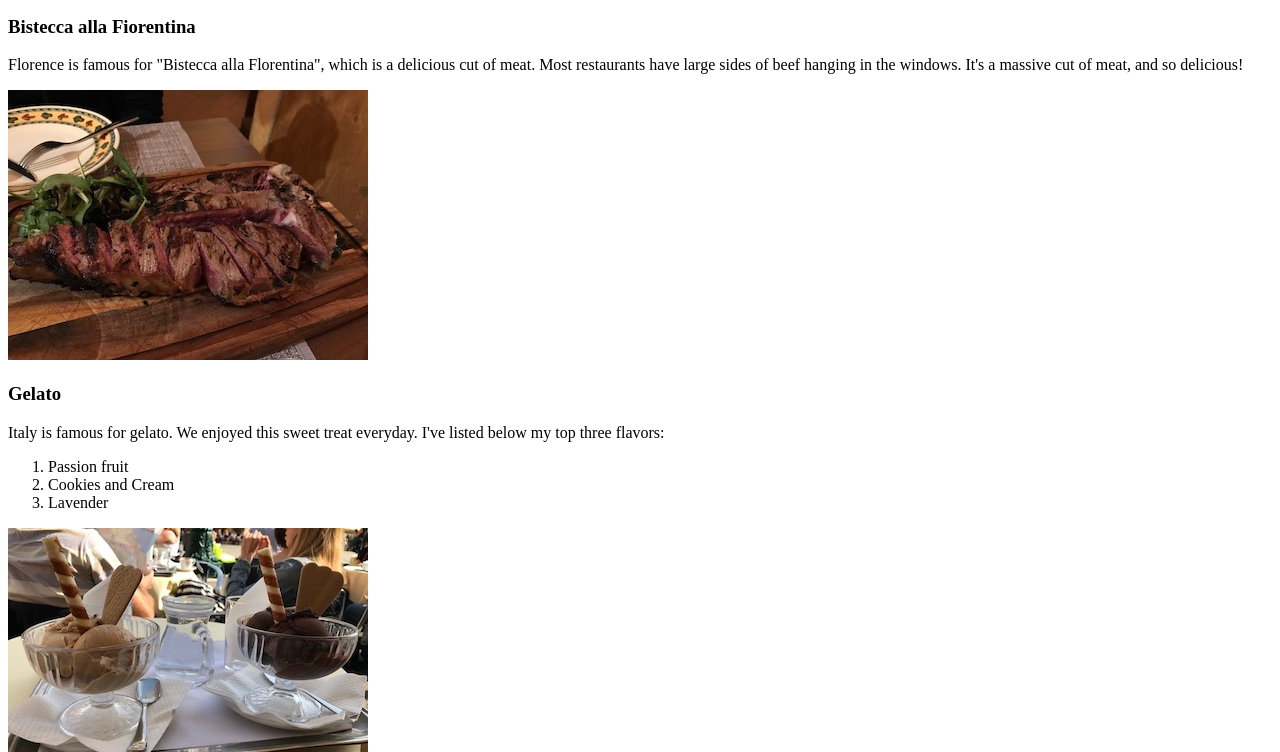
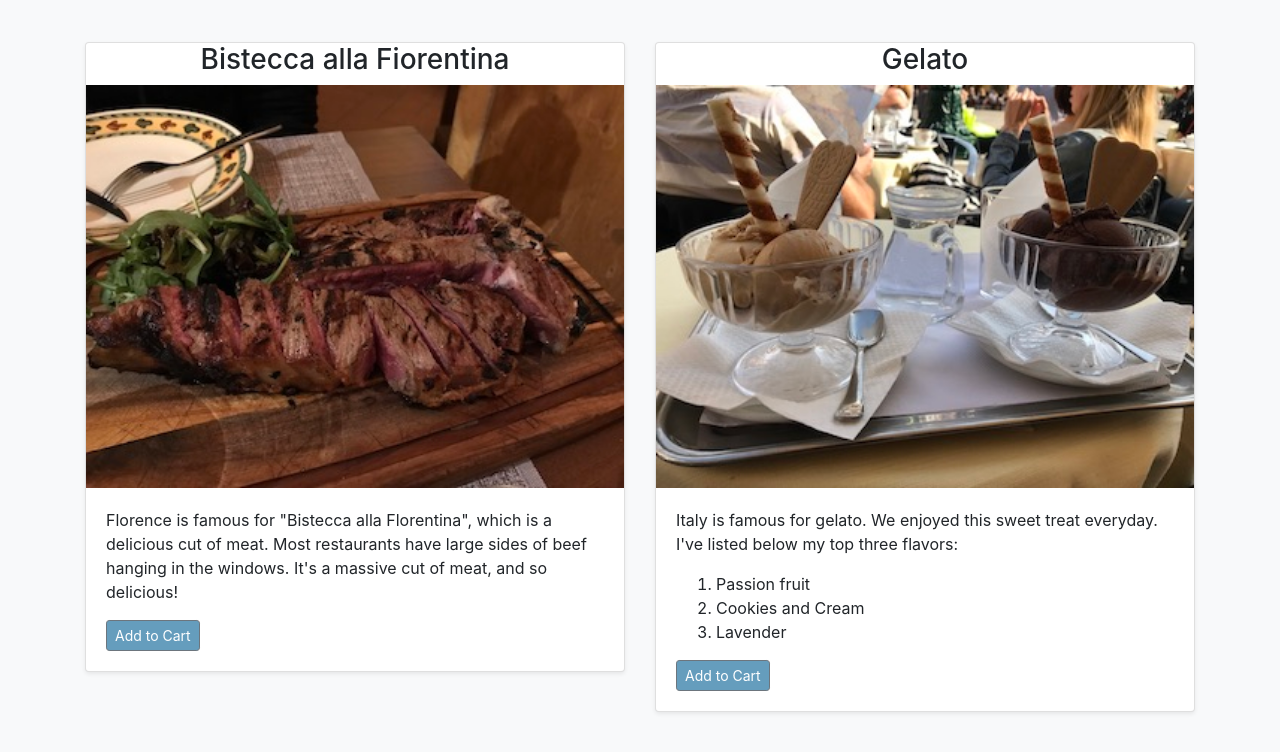
Before and after one commit to meganjohnssite/recipes, a plain HTML site: page index.html in a window 1280 px wide. Shown: the part 148-900 px from the top of the page. Drawn offline with nearby package versions, Linux system fonts and the light colour scheme.

Commit message:
latest class changes

```diff
--- a/index.html
+++ b/index.html
@@ -2,26 +2,63 @@
 <html>
 <head>
 	<title>A Taste of Italy</title>
-</head>
-<body>
+  <link rel="stylesheet" href="https://stackpath.bootstrapcdn.com/bootstrap/4.4.1/css/bootstrap.min.css" integrity="sha384-Vkoo8x4CGsO3+Hhxv8T/Q5PaXtkKtu6ug5TOeNV6gBiFeWPGFN9MuhOf23Q9Ifjh" crossorigin="anonymous">
+
+  <style>
+    .btn-group {
+      background-color: #659DBD;
+      color: #FFF;
+      border-radius: 5px;
+    }
+    .btn-sm{
+      color:#FFF;
+    }
+  </style>
 </head>
 <body>
   <header><h1>Megan's Italian Food Adventure</h1></header>
     <h2>Italian, anyone?</h2>
       <p>Three years ago, I had the opportunity to travel to Northern Italy and taste some of the best food I've had in my life! I've include my favorite meals below.</p>
-				<h3>Bistecca alla Fiorentina</h3>
-				<p>Florence is famous for "Bistecca alla Florentina", which is a delicious cut of meat. Most restaurants have large sides of beef hanging in the windows. It's a massive cut of meat, and so delicious!</p>
+      <div class="album py-5 bg-light">
+        <div class="container">
+          <div class="row">
+            <div class="col-md-6">
+              <div class="card mb-4 shadow-sm">
+                <h3 style="text-align: center;">Bistecca alla Fiorentina</h3>
                   <img src="Steak.jpeg" alt="Sliced Steak">
-				<h3>Gelato</h3>
-				<p>Italy is famous for gelato. We enjoyed this sweet treat everyday. I've listed below my top three flavors:
+                    <div class="card-body">
+                      <p class="card-text">Florence is famous for "Bistecca alla Florentina", which is a delicious cut of meat. Most restaurants have large sides of beef hanging in the windows. It's a massive cut of meat, and so delicious!</p>
+                        <div class="d-flex justify-content-between align-items-center">
+                          <div class="btn-group">
+                            <button type="button" class="btn btn-sm btn-outline-secondary">Add to Cart</button>
+                          </div>
+                        </div>
+                    </div>
+              </div>
+            </div>
+        <div class="col-md-6">
+          <div class="card mb-4 shadow-sm">
+            <h3 style="text-align: center;">Gelato</h3>
+            <img src="Gelato.jpeg" alt="Two bowls of gelato">
+            <div class="card-body">
+              <p class="card-text">Italy is famous for gelato. We enjoyed this sweet treat everyday. I've listed below my top three flavors:</p>
               <ol>
                           <li>Passion fruit</li>
                           <li>Cookies and Cream</li>
                           <li>Lavender</li>
                       </ol>
-				</p>
-					<img src="Gelato.jpeg" alt="Two bowls of gelato">
+              <div class="d-flex justify-content-between align-items-center">
+                <div class="btn-group">
+                  <button type="button" class="btn btn-sm btn-outline-secondary">Add to Cart</button>
+                </div>
 
+              </div>
+            </div>
+          </div>
+        </div>
+      </div>
+    </div>
+  </div>
        <h3>Favorite Restaurants in Each City</h3>
         <p>If you have a chance to visit Northern Italy, I highly recommend these restaurants.</p>
           <table style="text-align: left;">
@@ -38,6 +75,8 @@
               <td> <a href="https://www.thefork.com/restaurant/la-bistecca-osteria-fiorentina-r489841">La Bistecca Osteria Fiorentina</a></td>
             </tr>
           </table>
-
+  <script src="https://code.jquery.com/jquery-3.4.1.slim.min.js" integrity="sha384-J6qa4849blE2+poT4WnyKhv5vZF5SrPo0iEjwBvKU7imGFAV0wwj1yYfoRSJoZ+n" crossorigin="anonymous"></script>
+  <script src="https://cdn.jsdelivr.net/npm/popper.js@1.16.0/dist/umd/popper.min.js" integrity="sha384-Q6E9RHvbIyZFJoft+2mJbHaEWldlvI9IOYy5n3zV9zzTtmI3UksdQRVvoxMfooAo" crossorigin="anonymous"></script>
+  <script src="https://stackpath.bootstrapcdn.com/bootstrap/4.4.1/js/bootstrap.min.js" integrity="sha384-wfSDF2E50Y2D1uUdj0O3uMBJnjuUD4Ih7YwaYd1iqfktj0Uod8GCExl3Og8ifwB6" crossorigin="anonymous"></script>
 </body>
 </html>
```
Lines whose indentation alone changed are shown as unchanged.
